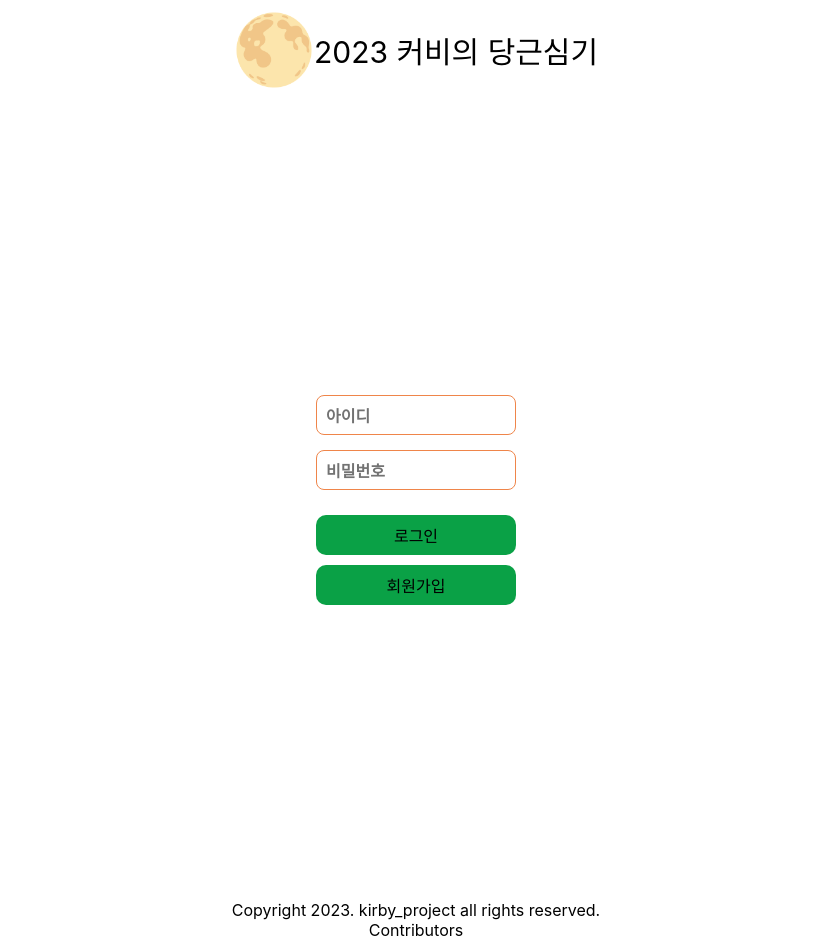
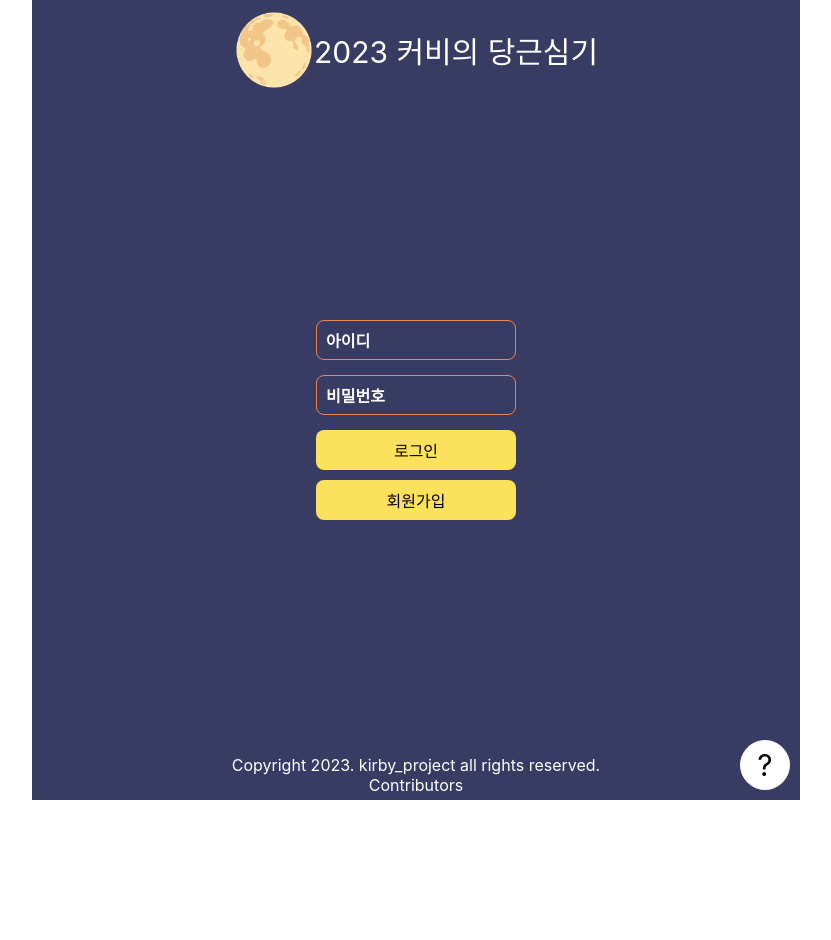
Before and after one commit to kirby-project-2023/carrot_project, a React (Create React App) app: page /login in a window 1280 px wide. Shown: the whole page, without its empty margins (224-1055 px from the left). After the commit the page ends 800 px from the top, so only its background shows below. Built offline with nearby package versions, Linux system fonts and the light colour scheme; a web font is replaced by a local one.

Commit message:
style: 전체 페이지 공용으로 사용할 컴포넌트 변경

```diff
--- a/src/App.js
+++ b/src/App.js
@@ -1,18 +1,18 @@
+import React, { useState , useEffect } from "react";
+import { BrowserRouter, Routes, Route } from 'react-router-dom';
 import './styles/variable.css';
-import styled from 'styled-components';
 import GlobalStyle from './styles/GlobalStyle';
-import { Fragment, useEffect, useState } from 'react';
-import Index from './components/Index'
-import Join from './components/Join'
 import userJson from './datas/userData.json'
 import dummyJson from './datas/dummyData.json'
+import Header from './components/Header';
+import Index from './components/Index'
+import Index2 from './components/Index2';
+import Join from './components/Join'
 import Login from './components/Login';
 import Mypage from './components/Mypage';
-import { BrowserRouter, Routes, Route } from 'react-router-dom';
-import Header from './components/Header';
+import Write from './components/Write';
 import Footer from './components/Footer';
-import Write from './components/Write';
-import Index2 from './components/Index2';
+import Help from './components/Help'
 
 function App() {
   // 여기 수정이 되어야 한다
@@ -31,7 +31,7 @@ function App() {
 
   return (
     <BrowserRouter>
-      <Fragment>
+      <div className='app-wrap'>
         <GlobalStyle />
         <Header userInfo={userInfo}/>
         <Routes>
@@ -43,7 +43,8 @@ function App() {
           <Route path="/write" element={<Write userInfo={userInfo} dummyData={dummyData} sharedId={sharedId} />} />
         </Routes>
         <Footer />
-      </Fragment>
+        <Help/>
+      </div>
     </BrowserRouter>
   );
 }
--- a/src/components/Footer.js
+++ b/src/components/Footer.js
@@ -2,7 +2,12 @@ import React from 'react'
 import styled from 'styled-components'
 
 const CopyRights = styled.footer`
+  display: flex;
+  justify-content: center;
+  align-items: center;
+  height: 50px;
   text-align: center;
+  color: var(--white);
 `
 
 function Footer() {
--- a/src/components/Header.js
+++ b/src/components/Header.js
@@ -22,6 +22,7 @@ const HeaderContainer = styled.header`
 
 const Title = styled.h1`
   font-size: var(--fz-large);
+  color: var(--white);
 `;
 
 
@@ -41,14 +42,15 @@ const Header = ({userInfo}) => {
     }
   }, [userInfo])
   return (
-    <div className="wrap">
+
     <HeaderContainer>
     <MainLogo changeImg={changeImg} />
     {/* 제목 */}
     <Title>2023 커비의 당근심기</Title>
     {/* 닉네임같은거 */}
     </HeaderContainer>
-    </div>
+
+
   );
 };
 
--- a/src/components/Help.js
+++ b/src/components/Help.js
@@ -1,7 +1,13 @@
 import { useState } from 'react'
 import styled from 'styled-components'
+import { SmallButton } from '../styles/style';
+
 
 const ModalButton = styled.button`
+    position: absolute;
+    right: 0px;
+    bottom: 0px;
+    z-index: 100;
     width:50px;
     height: 50px;
     font-size: var(--fz-large);
@@ -45,18 +51,6 @@ const ModalView = styled.div`
     > section {
         height: 90%;
     }
-    > button {
-        height: 10%;
-        width: var(--btn-sm-w);
-        background-color: var(--maincolor);
-        border-radius: var(--bd-rd-big);
-        margin-bottom: var(--gap-sm);
-        cursor: pointer;
-        //hover 색상 추가해도 되는지 확인하기(마음대로 추가해도 되는지)
-        :hover{
-            background-color: var(--green);
-        }
-    }
 `;
 const Content = styled.p`
     margin: var(--gap-sm);
@@ -83,7 +77,7 @@ const Help = () => {
                                     어쩌구
                                 </Content>
                             </section>
-                            <button onClick={openModalHandler}>확인</button>
+                            <SmallButton onClick={openModalHandler}>확인</SmallButton>
                         </ModalView>
                     </ModalBackdrop> : null
                 }
--- a/src/components/Login.js
+++ b/src/components/Login.js
@@ -1,61 +1,15 @@
-import React, { useState, Fragment } from 'react'
+import React, { useState } from 'react'
 // import userData from '../datas/userData.json'
 import { Link, useNavigate } from 'react-router-dom';
 import styled from 'styled-components';
+import { BaseInputBox, BaseInput, BaseLabel, BaseButton } from '../styles/style';
 
 const LoginForm = styled.form`
     display: flex;
-    height: 100vh;
     flex-direction: column;
     align-items: center;
     justify-content: center;
 `;
-const LoginBox = styled.div`
-    position: relative;
-    display: flex;
-    align-items: center;
-    margin-bottom: var(--gap-md);
-`;
-const LoginIp = styled.input`
-    width: var(--ip-big-w);
-    height: var(--ip-big-h);
-    border: 1px solid var(--maincolor);
-    border-radius: var(--bd-rd-sm);
-    padding: 0 var(--gap-sm);
-    transition: var(--trans);
-    &:focus{
-        box-shadow: var(--shadow);
-        transition: var(--trans);
-    }
-`;
-const LoginLabel = styled.label`
-    position: absolute;
-    left: 10px;
-    top: 50%;
-    transform: translateY(-50%);
-    font-size: var(--fz-md);
-    font-weight: bold;
-    text-transform: uppercase;
-    pointer-events: none;
-    color: var(--gray);
-    background: #fff;
-    transition: var(--trans);
-    ${LoginIp}:focus ~ &,
-    ${LoginIp}:valid ~ & {
-        top: 0;
-        font-size: var(--fz-sm);
-        transition: var(--trans);
-    };
-`;
-
-const Button = styled.button`
-    width: var(--btn-big-w);
-    height: var(--btn-big-h);
-    background-color: var(--green);
-    border-radius: var(--bd-rd-big);
-    border: none;
-    margin-top: var(--gap-sm);
-`
 
 const Login = ({ userData, setUserInfo }) => {
     const [inputId, setInputId] = useState('');
@@ -98,28 +52,26 @@ const Login = ({ userData, setUserInfo }) => {
     }
 
     return (
-        <Fragment>
         <div className='wrap'>
             <LoginForm>
-                    <LoginBox>
-                    <LoginIp type="text" id='ID' value={inputId} onChange={handleInputId} required/>
-                    <LoginLabel for="ID">아이디</LoginLabel>
-                    </LoginBox>
+                <BaseInputBox>
+                    <BaseInput type="text" id='ID' value={inputId} onChange={handleInputId} required/>
+                    <BaseLabel for="ID">아이디</BaseLabel>
+                </BaseInputBox>
                 {/* password 적는 input*/}
-                    <LoginBox>
-                    <LoginIp type="password" id='PASSWORD' value={inputPw} onChange={handleInputPw} required/>
-                    <LoginLabel for="">비밀번호</LoginLabel>
-                    </LoginBox>
+                <BaseInputBox>
+                    <BaseInput type="password" id='PASSWORD' value={inputPw} onChange={handleInputPw} required/>
+                    <BaseLabel for="">비밀번호</BaseLabel>
+                </BaseInputBox>
                 {/*버튼 -> 로그인 / 회원가입 버튼*/}
-                    <Button className='eff-fill' onClick={loginBtn}>로그인</Button>
+                <BaseButton onClick={loginBtn}>로그인</BaseButton>
                 {/*회원가입 버튼 ->*/}
-                    <Link to="/join"><Button className='eff-fill'>회원가입</Button></Link>
+                <Link to="/join"><BaseButton>회원가입</BaseButton></Link>
                 {/*삼항연산자 -> 어떤 상태 속성이 true 됐을 때만 회원가입 버튼이 뜨게 하자 */}
                 {/* close 버튼 -> Index.js로 이동
         <button>닫기</button> */}
             </LoginForm>
         </div>
-        </Fragment>
     )
 }
 
--- a/src/components/Mypage.js
+++ b/src/components/Mypage.js
@@ -11,7 +11,6 @@ import Letter from './Letter';
 
 const MypageDiv = styled.div`
     display: flex;
-    height: 100vh;
     flex-direction: column;
     align-items: center;
     justify-content: space-evenly;
--- a/src/styles/GlobalStyle.js
+++ b/src/styles/GlobalStyle.js
@@ -7,10 +7,9 @@ const GlobalStyle = createGlobalStyle`
   * {margin: 0;padding: 0;border: none;background: none;font-size: 100%;font: inherit;box-sizing: border-box;-webkit-tap-highlight-color: transparent;}
   ol,ul {list-style: none;} em {font-size: normal;} img {vertical-align: top;outline: none;}
   input,select,textarea,button {appearance: none;-webkit-appearance: none;outline: none;background: none;border: none;border-radius: 0;margin: 0;padding: 0;}
-  input:-webkit-autofill, input:-webkit-autofill:hover, input:-webkit-autofill:focus, input:-webkit-autofill:active {background: transparent;background-clip: text;-webkit-background-clip: text;}
+  input:-webkit-autofill, input:-webkit-autofill:hover, input:-webkit-autofill:focus, input:-webkit-autofill:active {background: transparent;background-clip: text;-webkit-background-clip: text; -webkit-text-fill-color: white;}
   textarea {resize: none;} ::placeholder {font: inherit;}
   a {text-decoration: none;color: inherit;}a:visited {background: none;}a:active {background: none;}
-
   /* =================================
   //* custom global
   ================================= */
@@ -26,15 +25,25 @@ const GlobalStyle = createGlobalStyle`
     'Noto Sans KR',
     'Malgun Gothic', sans-serif;
   }
-  .wrap {
+  .app-wrap {
+    position: relative;
     max-width: 768px;
     width: 100%;
+    height: 100vh;
     margin: 0 auto;
+    padding: 0 var(--gap-md);
+    background: var(--night);
     @media (max-width: 768px){
       max-width: 100%;
-      padding: 0 var(--gap-md);
       overflow-x: hidden;
     }
+  }
+  .wrap {
+    width: 100%;
+    height: calc(100vh - 150px);
+    display: flex;
+    justify-content: center;
+    align-items: center;
   }
   .fz-base {
     font-family: var(--font-gangwon);
--- a/src/styles/style.js
+++ b/src/styles/style.js
@@ -14,11 +14,12 @@ export const BaseInput = styled.input`
   border-radius: var(--bd-rd-sm);
   padding: 0 var(--gap-sm);
   transition: var(--trans);
+  border-color: ${(props) => props.borderColor || 'var(--maincolor)'};
+  color: ${(props) => props.color || 'var(--white)'};
   &:focus{
     box-shadow: var(--shadow);
     transition: var(--trans);
   }
-    border-color: ${(props) => props.borderColor || 'var(--maincolor)'};
 `;
 export const BaseLabel = styled.label`
   position: absolute;
@@ -30,14 +31,14 @@ export const BaseLabel = styled.label`
   text-transform: uppercase;
   pointer-events: none;
   transition: var(--trans);
+  color: ${(props) => props.color || 'var(--white)'};
+  background: ${(props) => props.background || 'var(--night)'};
   ${BaseInput}:focus ~ &,
   ${BaseInput}:valid ~ & {
     top: 0;
     font-size: var(--fz-sm);
     transition: var(--trans);
   };
-    color: ${(props) => props.color || 'var(--gray)'};
-    background: ${(props) => props.background || 'var(--white)'};
 `;
 export const BaseButton = styled.button`
   position: relative;
@@ -47,12 +48,27 @@ export const BaseButton = styled.button`
   border-radius: var(--bd-rd-sm);
   cursor: pointer;
   transition: var(--trans);
-
-    color: ${(props) => props.color || 'var(--white)'};
-    background: ${(props) => props.background || 'var(--maincolor)'};
+  color: ${(props) => props.color || 'var(--black)'};
+  background: ${(props) => props.background || 'var(--yellow)'};
+  margin-top: ${(props) => props.marginTop || 0};
+  margin-bottom: ${(props) => props.marginBottom || 'var(--gap-sm)'};
   &:hover {
-    box-shadow: var(--shadow);
+    /* box-shadow: var(--shadow); */
     transition: var(--trans);
     background: ${(props) => props.hoverBg || 'var(--maincolor)'};
   };
 `;
+export const SmallButton = styled.button`
+  width: var(--btn-sm-w);
+  height: var(--btn-sm-h);
+  border-radius: var(--bd-rd-sm);
+  font-size: var(--fz-md);
+  background: ${(props) => props.background || 'var(--yellow)'};
+  margin-bottom: ${(props) => props.marginBottom || 'var(--gap-sm)'};
+  transition: var(--trans);
+  cursor: pointer;
+  &:hover{
+    background: ${(props) => props.hoverBg || 'var(--maincolor)'};
+    transition: var(--trans);
+  }
+`;
--- a/src/styles/variable.css
+++ b/src/styles/variable.css
@@ -61,6 +61,6 @@
   --ground: #57473a;
 
   /* shadow */
-  --shadow: rgba(99, 99, 99, 0.7) 0px 2px 8px 0px;
+  --shadow: 0px 2px 8px 0px rgba(255,255,255, 0.4);
   --effect-sd: 0 0 0 2em transparent;
 }
```
Also changed, not shown: src/components/Index.js (+7 -12 lines), src/components/Join.js (+4 -31 lines), src/components/Letter.js (+4 -14 lines). Lines whose indentation alone changed are shown as unchanged.
